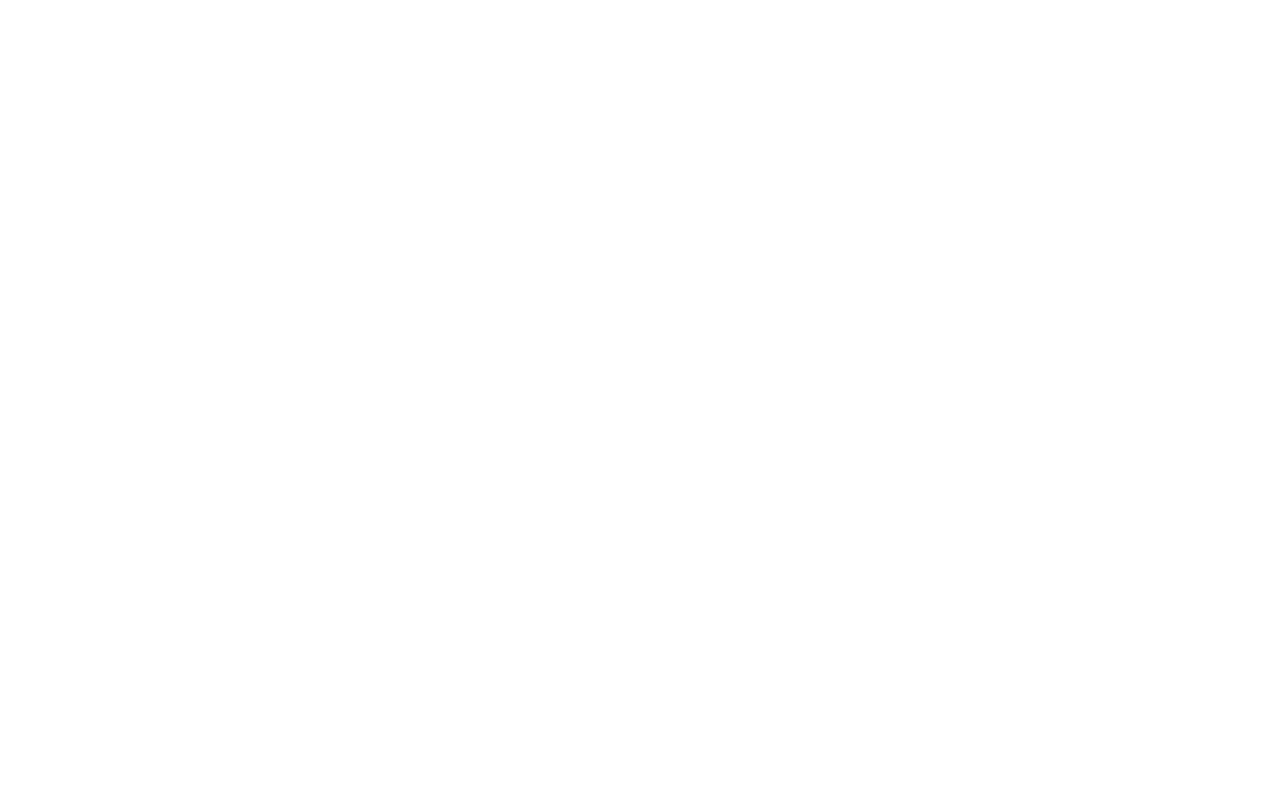
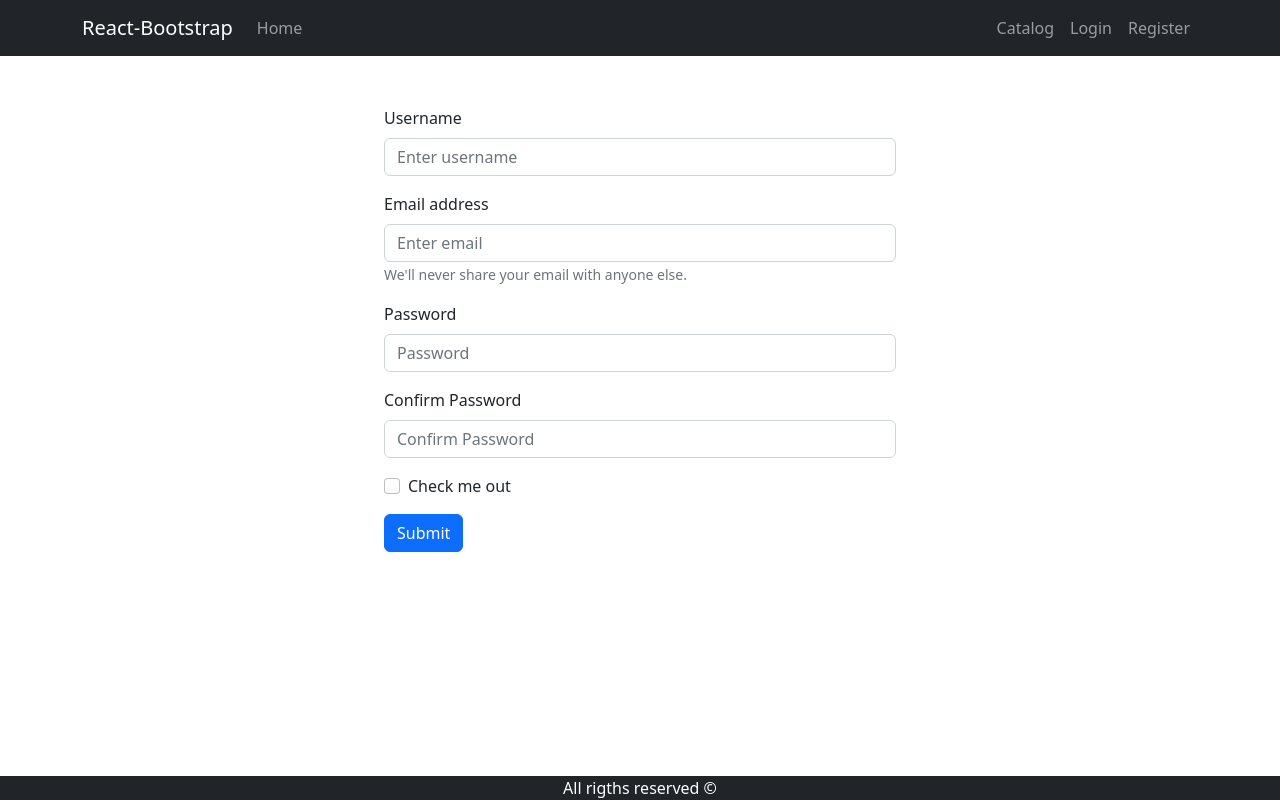
Before and after one commit to valkata033/BlogApp, a React (Create React App) app in the folder client/: page /register in a window 1280 px wide. Built offline with nearby package versions, Linux system fonts and the light colour scheme.

Commit message:
Make initial components for login and register

```diff
--- a/client/package.json
+++ b/client/package.json
@@ -11,6 +11,7 @@
     "react-bootstrap": "^2.7.2",
     "react-dom": "^18.2.0",
     "react-router": "^6.9.0",
+    "react-router-dom": "^6.9.0",
     "react-scripts": "5.0.1",
     "web-vitals": "^2.1.4"
   },
--- a/client/src/App.js
+++ b/client/src/App.js
@@ -1,8 +1,27 @@
 import 'bootstrap/dist/css/bootstrap.min.css';
+
+import { Routes, Route, useNavigate } from 'react-router-dom';
+
+import { Home } from "./components/Home/Home";
+import { Header } from "./components/Header/Header";
+import { Footer } from "./components/Footer/Footer";
+import { Login } from './components/Login/Login';
+import { Register } from './components/Register/Register';
 
 function App() {
     return (
         <>
+            <Header />
+
+            <main id="main-content">
+                <Routes>
+                    <Route path='/' element={<Home />} />
+                    <Route path='/login' element={<Login />} />
+                    <Route path='/register' element={<Register />} />
+                </Routes>
+            </main>
+
+            <Footer />
         </>
     );
 }
--- /dev/null
+++ b/client/src/components/Footer/Footer.js
@@ -0,0 +1,7 @@
+import styles from "./Footer.module.css";
+
+export const Footer = () => {
+    return (
+        <div id={styles.footer}>All rigths reserved &copy;</div>
+    );
+};
--- /dev/null
+++ b/client/src/components/Footer/Footer.module.css
@@ -0,0 +1,8 @@
+#footer {
+    position: absolute;
+    bottom: 0px;
+    text-align: center;
+    color: white;
+    background-color: #212529;
+    width: 100%;
+}
--- /dev/null
+++ b/client/src/components/Header/Header.js
@@ -0,0 +1,36 @@
+import Container from 'react-bootstrap/Container';
+import Nav from 'react-bootstrap/Nav';
+import Navbar from 'react-bootstrap/Navbar';
+import NavDropdown from 'react-bootstrap/NavDropdown';
+
+export const Header = () => {
+    return (
+        <Navbar collapseOnSelect expand="lg" bg="dark" variant="dark">
+            <Container>
+                <Navbar.Brand href="/">React-Bootstrap</Navbar.Brand>
+                <Navbar.Toggle aria-controls="responsive-navbar-nav" />
+                <Navbar.Collapse id="responsive-navbar-nav">
+                    <Nav className="me-auto">
+                        <Nav.Link href="/">Home</Nav.Link>
+                        {/* <NavDropdown title="Dropdown" id="collasible-nav-dropdown">
+                            <NavDropdown.Item href="#action/3.1">Action</NavDropdown.Item>
+                            <NavDropdown.Item href="#action/3.2">
+                            Another action
+                            </NavDropdown.Item>
+                            <NavDropdown.Item href="#action/3.3">Something</NavDropdown.Item>
+                            <NavDropdown.Divider />
+                            <NavDropdown.Item href="#action/3.4">
+                            Separated link
+                            </NavDropdown.Item>
+                        </NavDropdown> */}
+                    </Nav>
+                    <Nav>
+                        <Nav.Link href="catalog">Catalog</Nav.Link>
+                        <Nav.Link href="login">Login</Nav.Link>
+                        <Nav.Link href="/register">Register</Nav.Link>
+                    </Nav>
+                </Navbar.Collapse>
+            </Container>
+        </Navbar>
+    );
+};
--- /dev/null
+++ b/client/src/components/Home/Home.js
@@ -0,0 +1,5 @@
+export const Home = () => {
+    return (
+        <h2>Home page!</h2>
+    );
+};
--- /dev/null
+++ b/client/src/components/Login/Login.js
@@ -0,0 +1,29 @@
+import Button from 'react-bootstrap/Button';
+import Form from 'react-bootstrap/Form';
+
+import styles from './Login.module.css';
+
+export const Login = () => {
+    return (
+        <Form id={styles.loginForm}>
+            <Form.Group className="mb-3" controlId="formBasicEmail">
+                <Form.Label>Email address</Form.Label>
+                <Form.Control type="email" placeholder="Enter email" />
+                <Form.Text className="text-muted">
+                    We'll never share your email with anyone else.
+                </Form.Text>
+            </Form.Group>
+
+            <Form.Group className="mb-3" controlId="formBasicPassword">
+                <Form.Label>Password</Form.Label>
+                <Form.Control type="password" placeholder="Password" />
+            </Form.Group>
+            <Form.Group className="mb-3" controlId="formBasicCheckbox">
+                <Form.Check type="checkbox" label="Check me out" />
+            </Form.Group>
+            <Button variant="primary" type="submit">
+                Submit
+            </Button>
+        </Form>
+    );
+};
--- /dev/null
+++ b/client/src/components/Login/Login.module.css
@@ -0,0 +1,5 @@
+#loginForm {
+    max-width: 40%;
+    margin: auto;
+    margin-top: 50px;
+}
--- /dev/null
+++ b/client/src/components/Register/Register.js
@@ -0,0 +1,39 @@
+import Button from 'react-bootstrap/Button';
+import Form from 'react-bootstrap/Form';
+
+import styles from './Register.module.css';
+
+export const Register = () => {
+    return (
+        <Form id={styles.registerForm}>
+            <Form.Group className="mb-3" controlId="formBasicUsername">
+                <Form.Label>Username</Form.Label>
+                <Form.Control type="email" placeholder="Enter username" />
+            </Form.Group>
+
+            <Form.Group className="mb-3" controlId="formBasicEmail">
+                <Form.Label>Email address</Form.Label>
+                <Form.Control type="email" placeholder="Enter email" />
+                <Form.Text className="text-muted">
+                    We'll never share your email with anyone else.
+                </Form.Text>
+            </Form.Group>
+
+            <Form.Group className="mb-3" controlId="formBasicPassword">
+                <Form.Label>Password</Form.Label>
+                <Form.Control type="password" placeholder="Password" />
+            </Form.Group>
+
+            <Form.Group className="mb-3" controlId="formBasicConfirmPassword">
+                <Form.Label>Confirm Password</Form.Label>
+                <Form.Control type="password" placeholder="Confirm Password" />
+            </Form.Group>
+
+            <Form.Group className="mb-3" controlId="formBasicCheckbox">
+                <Form.Check type="checkbox" label="Check me out" />
+            </Form.Group>
+
+            <Button id={styles.submitBtn} variant="primary" type="submit">Submit</Button>
+        </Form>
+    );
+};
--- /dev/null
+++ b/client/src/components/Register/Register.module.css
@@ -0,0 +1,5 @@
+#registerForm {
+    max-width: 40%;
+    margin: auto;
+    margin-top: 50px;
+}
--- a/client/src/index.css
+++ /dev/null
@@ -1,13 +0,0 @@
-body {
-  margin: 0;
-  font-family: -apple-system, BlinkMacSystemFont, 'Segoe UI', 'Roboto', 'Oxygen',
-    'Ubuntu', 'Cantarell', 'Fira Sans', 'Droid Sans', 'Helvetica Neue',
-    sans-serif;
-  -webkit-font-smoothing: antialiased;
-  -moz-osx-font-smoothing: grayscale;
-}
-
-code {
-  font-family: source-code-pro, Menlo, Monaco, Consolas, 'Courier New',
-    monospace;
-}
--- a/client/src/index.js
+++ b/client/src/index.js
@@ -1,14 +1,14 @@
 import React from 'react';
 import ReactDOM from 'react-dom/client';
-import './index.css';
 import App from './App';
 import reportWebVitals from './reportWebVitals';
+import { BrowserRouter } from 'react-router-dom';
 
 const root = ReactDOM.createRoot(document.getElementById('root'));
 root.render(
-
-    <App />
-
+    <BrowserRouter>
+        <App />
+    </BrowserRouter>
 );
 
 
```
Also changed, not shown: 1 other file (tests, documents, lock files or other folders).
